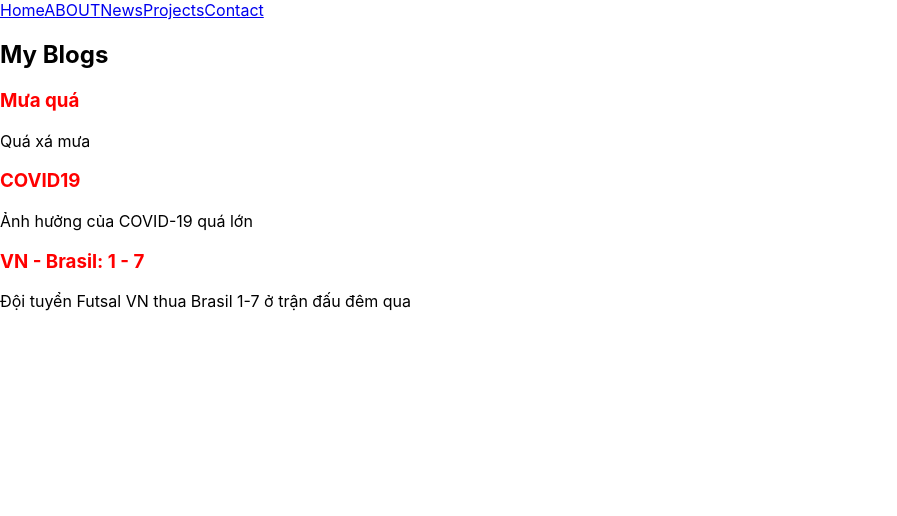
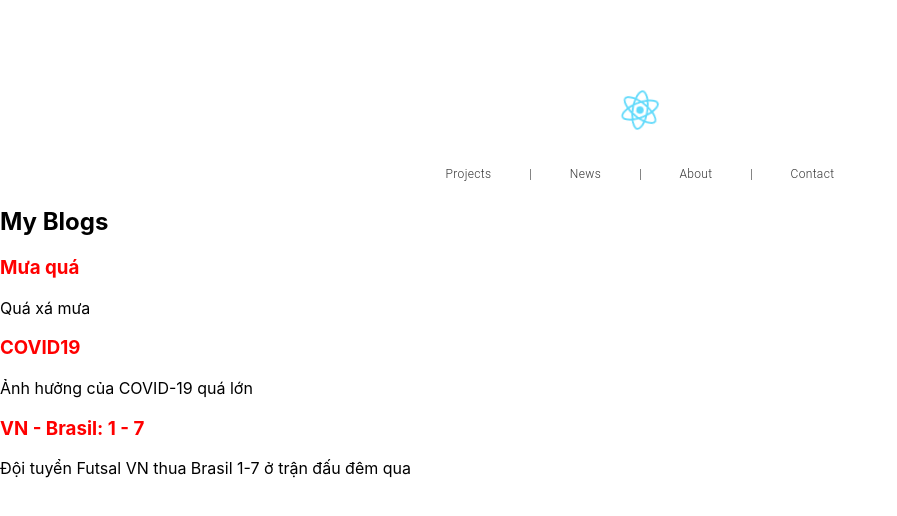
Before and after one commit to pnhnguyen7848/congnghe_WEB, a React (Create React App) app in the folder QuanLyKhachSan/: page /news in a window 1280 px wide. Shown: the top 516 px of the page, without its empty margins (0-897 px from the left). Built offline with nearby package versions, Linux system fonts and the light colour scheme; the HTML template or start-up script is replaced by a standard one.

Commit message:
baule_up_code_menu
trang menu done

```diff
--- a/QuanLyKhachSan/src/App.css
+++ b/QuanLyKhachSan/src/App.css
@@ -3,7 +3,7 @@
 }
 
 .App-logo {
-  height: 40vmin;
+  height: 6vmin;
   pointer-events: none;
 }
 
@@ -14,8 +14,8 @@
 }
 
 .App-header {
-  background-color: #282c34;
-  min-height: 100vh;
+  background-color: #fff;
+  min-height: 10vh;
   display: flex;
   flex-direction: column;
   align-items: center;
--- a/QuanLyKhachSan/src/App.js
+++ b/QuanLyKhachSan/src/App.js
@@ -2,15 +2,14 @@ import './App.css';
 import { BrowserRouter ,Routes, Route} from "react-router-dom";
 import {Home} from './components/Home';
 import {News} from './components/News';
-import {MenuNgang} from './components/MenuNgang';
 import { Projects } from './components/Projects';
 import { About } from './components/About';
 import { Contact } from './components/Contact';
-
+import {HeaderW} from './components/Layouts/HeaderW';
 function App() {
   return (
     <BrowserRouter>
-      <MenuNgang/>
+      <HeaderW/>
       <Routes>
         <Route path='/home' element={<Home/>} />
         <Route path='/news' element={<News/>} />
--- /dev/null
+++ b/QuanLyKhachSan/src/components/Layouts/HeaderW.js
@@ -0,0 +1,96 @@
+import { Link } from 'react-router-dom';
+import Stack from '@mui/material/Stack';
+import Button from '@mui/material/Button';
+import { styled } from "@mui/material/styles";
+import * as React from 'react';
+import logo from './logo.svg';
+
+const BootstrapButton = styled(Button)({
+    boxShadow: "none",
+    textTransform: "none",
+    fontSize: 12,
+    fontWeight: "300",
+    color: "#333333",
+    lineHeight: 0,
+
+    backgroundColor: "#ffff",
+
+    fontFamily: ["Roboto"].join(","),
+    "&:hover": {
+      backgroundColor: "#fff",
+      color: "#999999",
+      boxShadow: "none"
+    },
+    "&:active": {
+      boxShadow: "none",
+      backgroundColor: "#fff",
+      borderColor: "#fff"
+    },
+
+  });
+
+export const HeaderW = () => {
+    return (
+        <div class="App-header">
+             <Stack spacing={2} direction="row" style={{textDecoration:"none", marginBottom:"1rem", marginTop:"5rem"}}>
+             <Link to="/home" style={{textDecoration:"none"}}>
+
+                   <Button  variant="text">
+                       <img src={logo} className="App-logo" alt="logo" />
+                   </Button>
+               </Link>
+            </Stack>
+            <Stack spacing={2} direction="row">
+
+
+                <Link to="/projects" style={{textDecoration:"none"}}>
+                    <BootstrapButton variant="contained" >
+                    Projects
+                    </BootstrapButton>
+
+                </Link>
+                <Link to="/projects" style={{textDecoration:"none"}}>
+                    <BootstrapButton variant="contained" style={{marginLeft:"-25px",marginRight:"-25px"}}>
+                     |
+                    </BootstrapButton>
+                </Link>
+
+
+                <Link to="/news" style={{textDecoration:"none"}}>
+                    <BootstrapButton variant="contained" >
+                    News
+                    </BootstrapButton>
+
+                </Link>
+
+                <Link to="/projects" style={{textDecoration:"none"}}>
+                    <BootstrapButton variant="contained" style={{marginLeft:"-25px",marginRight:"-25px"}}>
+                     |
+                    </BootstrapButton>
+                </Link>
+
+                <Link to="/about" style={{textDecoration:"none"}}>
+                    <BootstrapButton variant="contained" >
+                    About
+                    </BootstrapButton>
+
+                </Link>
+
+                <Link to="/projects" style={{textDecoration:"none"}}>
+                    <BootstrapButton variant="contained" style={{marginLeft:"-25px",marginRight:"-25px"}}>
+                     |
+                    </BootstrapButton>
+                </Link>
+
+                <Link to="/contact" style={{textDecoration:"none"}}>
+                    <BootstrapButton variant="contained" >
+                    Contact
+                    </BootstrapButton>
+
+                </Link>
+
+            </Stack>
+
+        </div>
+    )
+};
```
Also changed, not shown: QuanLyKhachSan/src/components/Layouts/logo.svg (renamed from QuanLyKhachSan/src/logo.svg).
